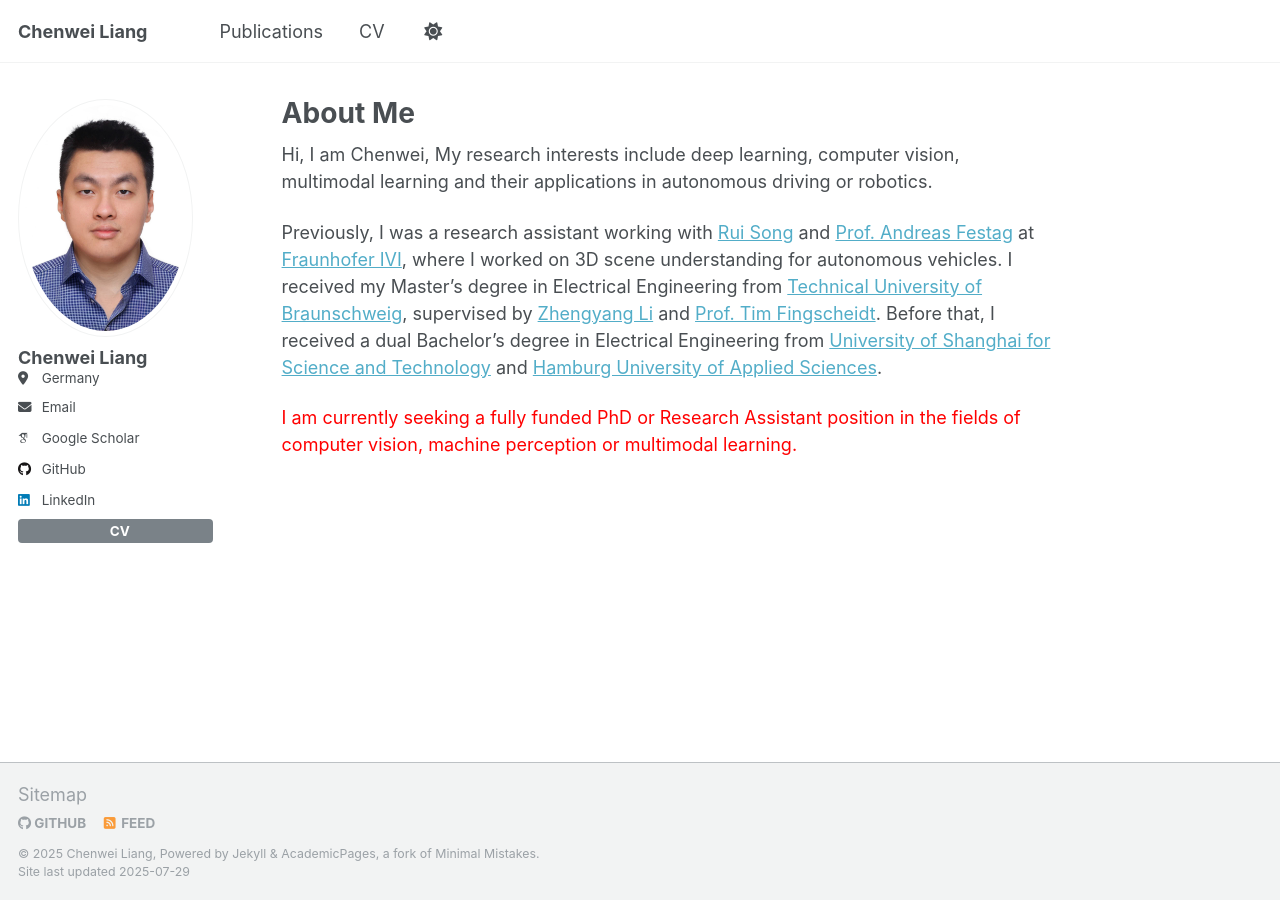
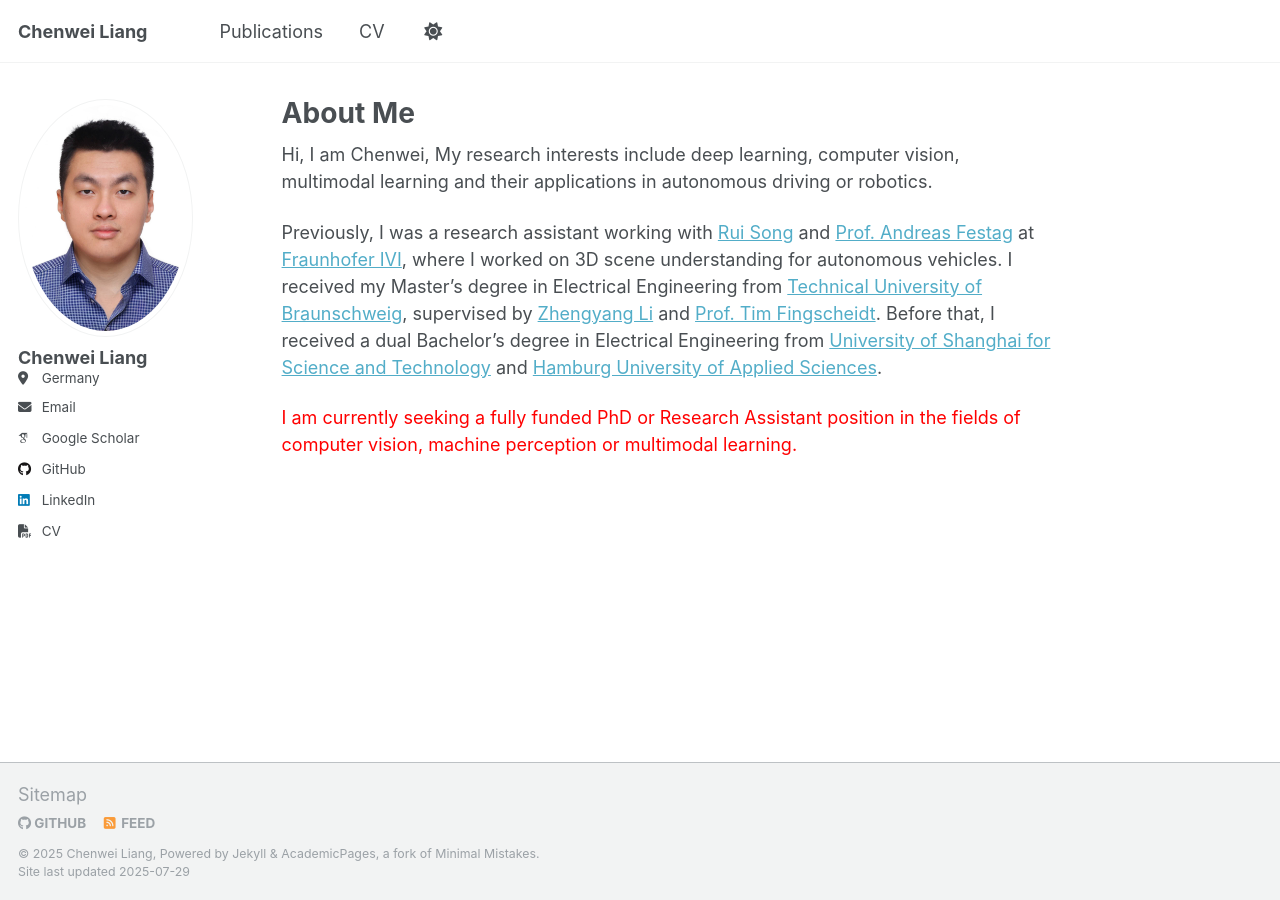
Before and after one commit to Chenwei-Liang/Chenwei-Liang.github.io, a Jekyll site: the page built from _pages/about.md, in a window 1280 px wide. Built offline with Jekyll 4.4.1, drawn with Linux system fonts in a browser that asks for light colours; some web fonts are replaced; a script that is not in the unit is left out.

Commit message:
Update author-profile.html

```diff
--- a/_includes/author-profile.html
+++ b/_includes/author-profile.html
@@ -162,7 +162,7 @@
       {% if author.zhihu %}
       <li><a href="https://www.zhihu.com/people/{{ author.zhihu }}"><i class="fab fa-fw fa-zhihu icon-pad-right" aria-hidden="true"></i>Zhihu</a></li>
       {% endif %}
-      <li><a href="{{ site.cv_url }}" class="btn btn--research" download>CV</a></li>
+       <li><a href="{{ author.cv_url }}" target="_blank"><i class="fas fa-fw fa-file-pdf icon-pad-right" aria-hidden="true"></i>CV</a></li>
     </ul>
   </div>
 </div>
```
